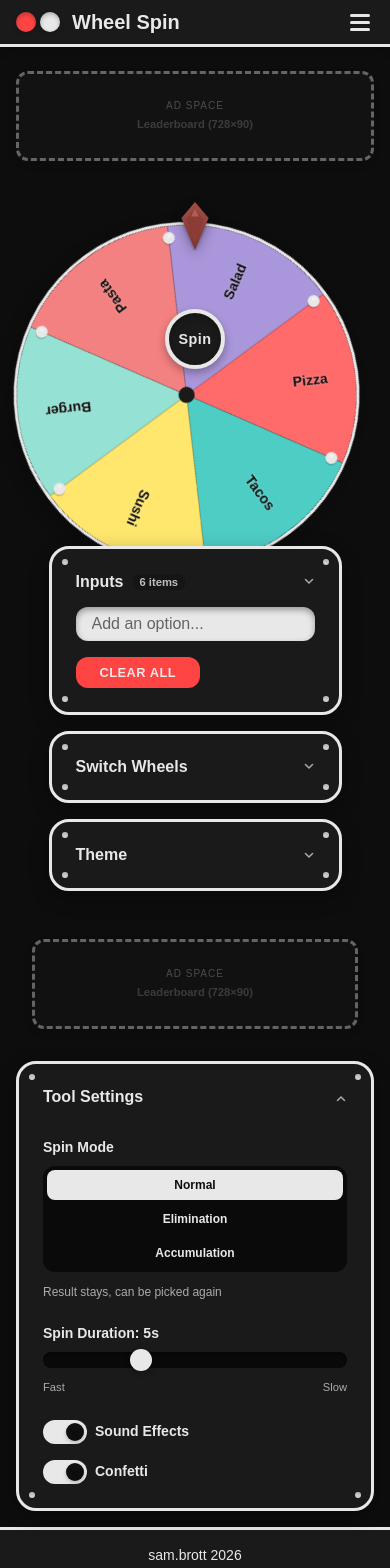
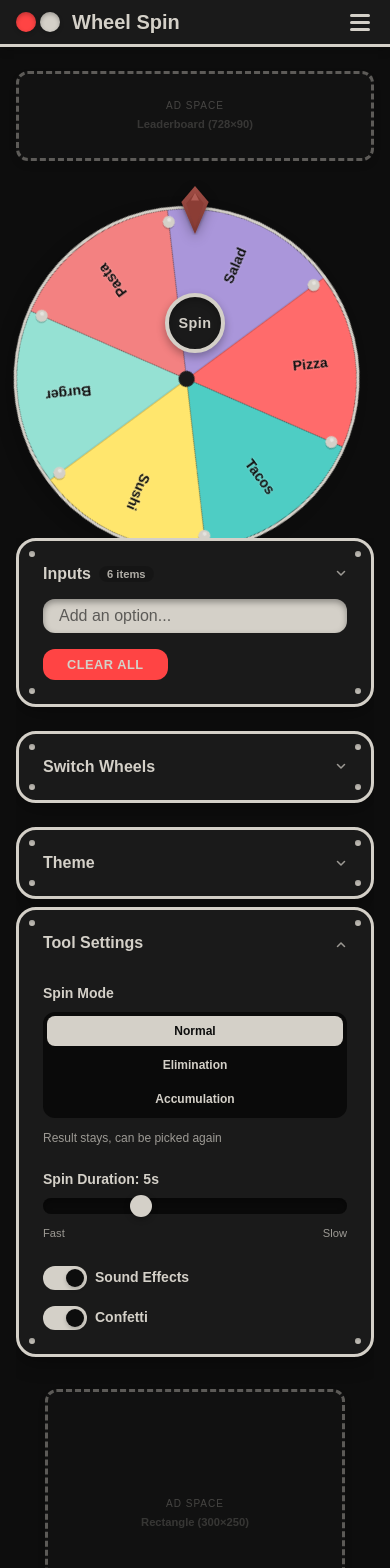
Before and after one commit to sambrott/picker-wheel, a React (Vite) app: page / in a window 390 px wide. Shown: the top 1568 px of the page. Built offline with nearby package versions, Linux system fonts and the light colour scheme; a web font is replaced by a local one.

Commit message:
Update to cream tones and make right column scroll independently while wheel stays fixed

```diff
--- a/src/App.tsx
+++ b/src/App.tsx
@@ -52,39 +52,33 @@ function App() {
         <AdPlaceholder size="leaderboard" position="header" />
       </div>
 
-      <div className="content-wrapper">
-        {/* Left Ad Column */}
-        <aside className="ad-column ad-left">
-          <AdPlaceholder size="rectangle" position="sidebar" />
-        </aside>
+      <div className="two-column-layout">
+        {/* Left Column - Fixed Wheel */}
+        <div className="left-column">
+          <div className="wheel-sticky">
+            <WheelCanvas onSpinComplete={handleSpinComplete} />
+            {/* Ad below wheel */}
+            <div className="wheel-ad">
+              <AdPlaceholder size="rectangle" position="sidebar" />
+            </div>
+          </div>
+        </div>
 
-        {/* Main Content */}
-        <main className="main-content">
-          <div className="wheel-section">
-            <WheelCanvas onSpinComplete={handleSpinComplete} />
-          </div>
-          <aside className="input-section">
+        {/* Right Column - Scrollable Content */}
+        <div className="right-column">
+          <div className="panels-container">
             <InputPanel />
             <PresetWheels />
             <ThemePicker />
+            <ToolSettings />
             <AccumulationResults />
-          </aside>
-        </main>
 
-        {/* Right Ad Column */}
-        <aside className="ad-column ad-right">
-          <AdPlaceholder size="rectangle" position="sidebar" />
-        </aside>
-      </div>
-
-      {/* Ad Row Between Content and Settings */}
-      <div className="ad-row ad-middle">
-        <AdPlaceholder size="leaderboard" position="footer" />
-      </div>
-
-      {/* Tool Settings - Separate Section */}
-      <div className="settings-wrapper">
-        <ToolSettings />
+            {/* Ad within content */}
+            <div className="content-ad">
+              <AdPlaceholder size="rectangle" position="content" />
+            </div>
+          </div>
+        </div>
       </div>
 
       <Footer />
--- a/src/components/Inputs/InputPanel.css
+++ b/src/components/Inputs/InputPanel.css
@@ -2,8 +2,7 @@
   display: flex;
   flex-direction: column;
   gap: var(--spacing-md);
-  min-width: 280px;
-  max-width: 320px;
+  width: 100%;
   background: var(--color-surface);
   border: 3px solid var(--color-accent);
   border-radius: var(--radius-lg);
@@ -136,9 +135,3 @@
 .btn-link:hover {
   opacity: 0.8;
 }
-
-@media (max-width: 900px) {
-  .input-panel {
-    max-width: 100%;
-  }
-}
--- a/src/styles/global.css
+++ b/src/styles/global.css
@@ -31,8 +31,12 @@
   --shadow-inset-deep: inset 0 3px 6px rgba(0, 0, 0, 0.35);
 
   /* Ad Sizes */
-  --ad-column-width: 160px;
+  --ad-column-width: 300px;
   --ad-banner-height: 90px;
+
+  /* Layout */
+  --left-column-width: 400px;
+  --right-column-width: 380px;
 }
 
 /* Reset */
@@ -83,39 +87,63 @@ body {
   padding-top: var(--spacing-lg);
 }
 
-.ad-row.ad-middle {
+/* Two Column Layout */
+.two-column-layout {
+  display: flex;
+  justify-content: center;
+  gap: var(--spacing-2xl);
   padding: var(--spacing-xl) var(--spacing-xl);
+  max-width: 1200px;
+  margin: 0 auto;
+  width: 100%;
+  flex: 1;
+  min-height: 0; /* Allow flex children to shrink */
 }
 
-/* Content Wrapper with Side Ads */
-.content-wrapper {
-  display: flex;
-  justify-content: center;
-  gap: var(--spacing-lg);
-  padding: var(--spacing-lg) var(--spacing-md);
-  max-width: 1400px;
-  margin: 0 auto;
-  width: 100%;
+/* Left Column - Fixed Wheel */
+.left-column {
+  flex-shrink: 0;
+  width: var(--left-column-width);
+  align-self: flex-start;
+  position: sticky;
+  top: var(--spacing-xl);
 }
 
-/* Side Ad Columns */
-.ad-column {
-  flex-shrink: 0;
-  width: var(--ad-column-width);
+.wheel-sticky {
   display: flex;
   flex-direction: column;
   align-items: center;
-  padding-top: var(--spacing-md);
+  gap: var(--spacing-xl);
 }
 
-/* Main Content Area */
-.main-content {
-  display: grid;
-  grid-template-columns: auto minmax(280px, 320px);
-  gap: var(--spacing-lg);
-  max-width: 750px;
+.wheel-ad {
+  margin-top: var(--spacing-md);
 }
 
+/* Right Column - Scrollable Content */
+.right-column {
+  flex: 1;
+  max-width: var(--right-column-width);
+  min-width: 320px;
+  max-height: calc(100vh - 180px);
+  overflow-y: auto;
+  overflow-x: hidden;
+  padding-right: var(--spacing-sm);
+}
+
+.panels-container {
+  display: flex;
+  flex-direction: column;
+  gap: var(--spacing-sm);
+}
+
+.content-ad {
+  margin-top: var(--spacing-lg);
+  display: flex;
+  justify-content: center;
+}
+
+/* Main Content for Fullscreen */
 .main-content.fullscreen-active {
   display: flex;
   align-items: center;
@@ -129,22 +157,6 @@ body {
   display: flex;
   align-items: flex-start;
   justify-content: center;
-  padding-top: var(--spacing-md);
-}
-
-.input-section {
-  display: flex;
-  flex-direction: column;
-  align-self: start;
-  gap: 0;
-}
-
-/* Settings Wrapper - Separate from main content */
-.settings-wrapper {
-  max-width: 750px;
-  margin: 0 auto;
-  padding: 0 var(--spacing-xl) var(--spacing-xl);
-  width: 100%;
 }
 
 /* Typography */
@@ -238,54 +250,49 @@ input:focus, textarea:focus {
   opacity: 1;
 }
 
-/* Responsive - Hide side ads on smaller screens */
-@media (max-width: 1200px) {
-  .ad-column {
-    display: none;
+/* Responsive - Stack columns on smaller screens */
+@media (max-width: 900px) {
+  .two-column-layout {
+    flex-direction: column;
+    align-items: center;
+    gap: var(--spacing-xl);
+    padding: var(--spacing-lg);
   }
 
-  .content-wrapper {
-    padding: var(--spacing-lg);
+  .left-column {
+    width: 100%;
+    max-width: 400px;
+    position: relative;
+    top: 0;
+  }
+
+  .right-column {
+    width: 100%;
+    max-width: 400px;
+    max-height: none;
+    overflow-y: visible;
+    padding-right: 0;
+  }
+
+  .wheel-ad {
+    display: none;
   }
 }
 
-@media (max-width: 800px) {
-  .main-content {
-    grid-template-columns: 1fr;
-    gap: var(--spacing-lg);
+@media (max-width: 480px) {
+  .two-column-layout {
+    padding: var(--spacing-md);
+  }
+
+  .left-column,
+  .right-column {
     max-width: 100%;
   }
 
-  .wheel-section {
-    justify-content: center;
-  }
-
-  .input-section {
-    width: 100%;
-  }
-
-  .input-panel {
-    max-width: 100% !important;
-  }
-
-  .settings-wrapper {
-    padding: 0 var(--spacing-lg) var(--spacing-lg);
-  }
+  h1 { font-size: 1.5rem; }
+  h2 { font-size: 1.125rem; }
 
   .ad-row {
     padding: var(--spacing-md);
   }
 }
-
-@media (max-width: 480px) {
-  .content-wrapper {
-    padding: var(--spacing-md);
-  }
-
-  .settings-wrapper {
-    padding: 0 var(--spacing-md) var(--spacing-md);
-  }
-
-  h1 { font-size: 1.5rem; }
-  h2 { font-size: 1.125rem; }
-}
--- a/src/styles/themes.css
+++ b/src/styles/themes.css
@@ -2,28 +2,28 @@
 
 /* ========================================
    THEME 1: DARK (Default - Free)
-   Monochrome black primary, soft white accents
+   Monochrome black primary, soft cream accents
    ======================================== */
 [data-theme="dark"] {
   --color-primary-1: #0D0D0D;
   --color-primary-2: #1A1A1A;
   --color-primary-3: #2D2D2D;
-  --color-accent: #E8E8E8;
-  --color-accent-muted: rgba(232, 232, 232, 0.7);
+  --color-accent: #D4D0C8;
+  --color-accent-muted: rgba(212, 208, 200, 0.7);
   --color-background: #0D0D0D;
   --color-surface: #1A1A1A;
   --color-surface-dark: #0A0A0A;
-  --color-text: #E8E8E8;
+  --color-text: #D4D0C8;
   --color-text-dark: #0D0D0D;
-  --color-text-muted: rgba(232, 232, 232, 0.6);
-  --color-highlight: #E8E8E8;
+  --color-text-muted: rgba(212, 208, 200, 0.6);
+  --color-highlight: #D4D0C8;
   --color-danger: #FF4444;
 
   /* Grayscale wheel segment colors (default) */
-  --wheel-seg-1: #E8E8E8;
-  --wheel-seg-2: #D0D0D0;
-  --wheel-seg-3: #B8B8B8;
-  --wheel-seg-4: #A0A0A0;
+  --wheel-seg-1: #D4D0C8;
+  --wheel-seg-2: #C4C0B8;
+  --wheel-seg-3: #B0ACA4;
+  --wheel-seg-4: #9C9890;
   --wheel-seg-5: #808080;
   --wheel-seg-6: #606060;
   --wheel-seg-7: #404040;
@@ -46,19 +46,19 @@
 
 /* ========================================
    THEME 2: LIGHT (Free)
-   Soft off-white primary, dark gray accents
+   Warm off-white primary, dark gray accents
    ======================================== */
 [data-theme="light"] {
-  --color-primary-1: #F5F5F3;
-  --color-primary-2: #EAEAE8;
-  --color-primary-3: #DDDDD8;
+  --color-primary-1: #EAE6DE;
+  --color-primary-2: #E0DCD4;
+  --color-primary-3: #D6D2CA;
   --color-accent: #1A1A1A;
   --color-accent-muted: rgba(26, 26, 26, 0.7);
-  --color-background: #F5F5F3;
-  --color-surface: #EAEAE8;
-  --color-surface-dark: #DDDDD8;
+  --color-background: #EAE6DE;
+  --color-surface: #E0DCD4;
+  --color-surface-dark: #D6D2CA;
   --color-text: #1A1A1A;
-  --color-text-dark: #F5F5F3;
+  --color-text-dark: #EAE6DE;
   --color-text-muted: rgba(26, 26, 26, 0.6);
   --color-highlight: #1A1A1A;
   --color-danger: #D32F2F;
```
